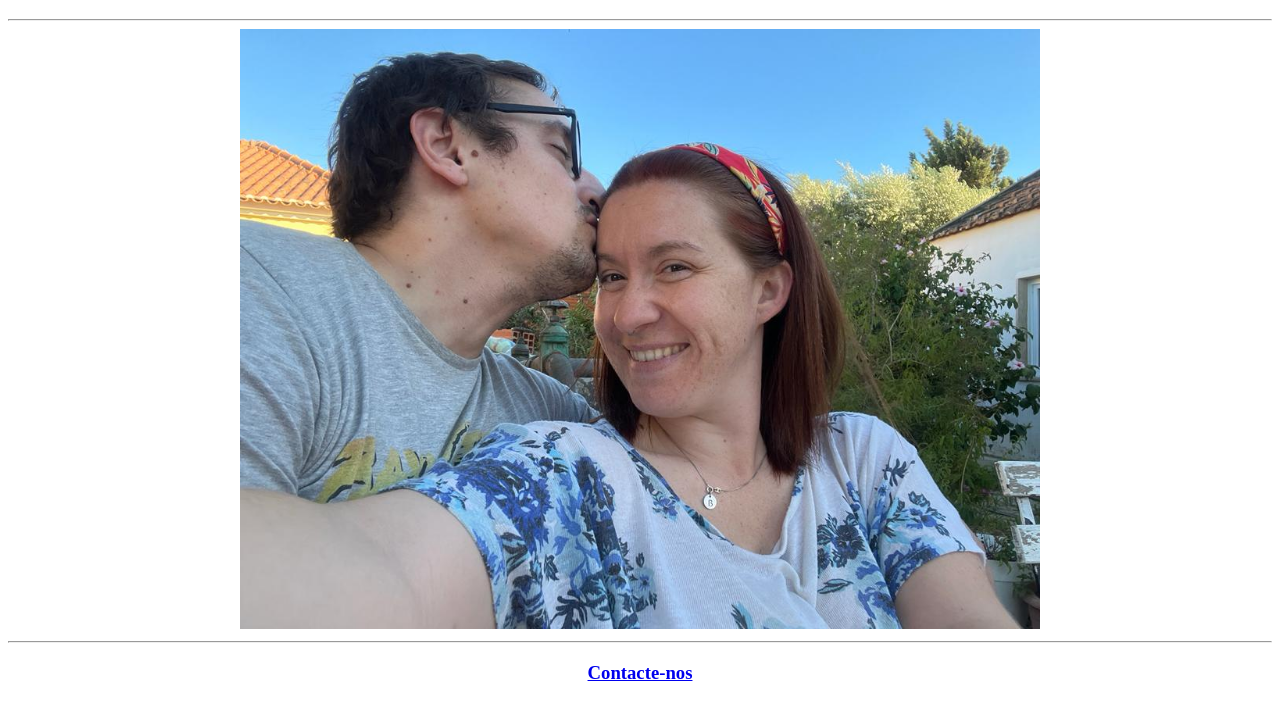
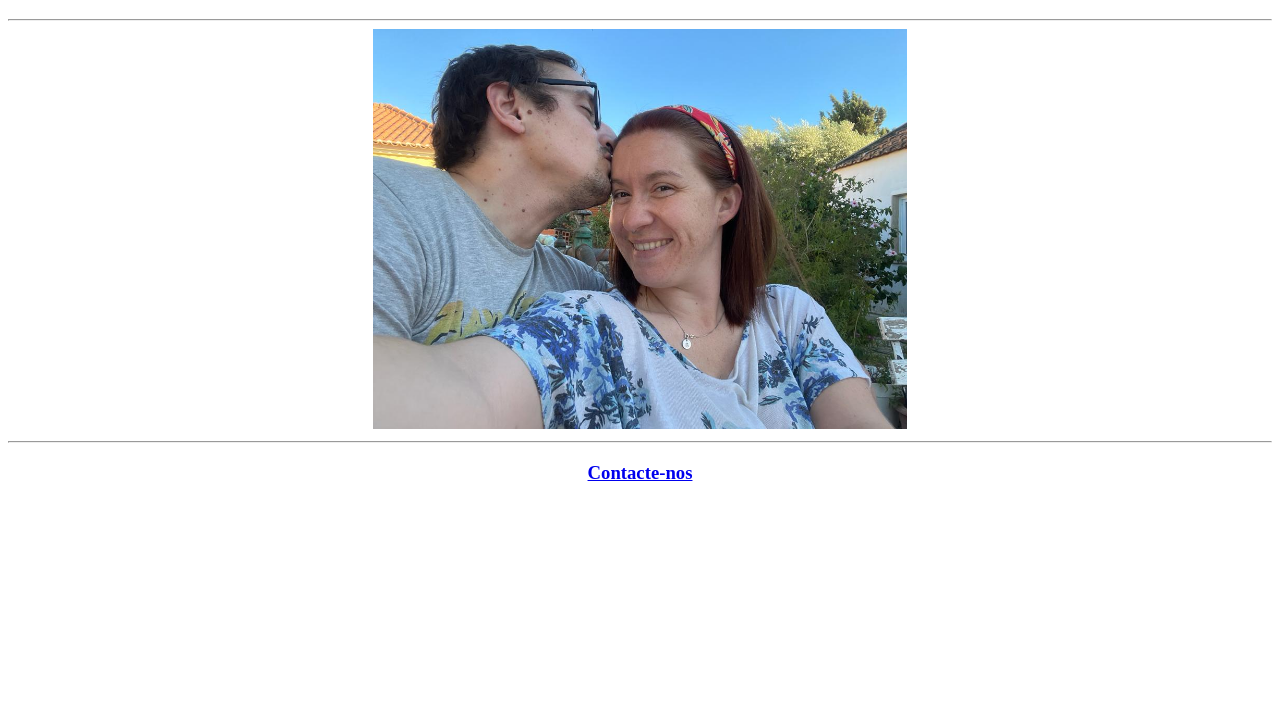
Before and after one commit to Spiffenz/html-portfolio, a plain HTML site: page index.html in a window 1280 px wide. Shown: the part 119-822 px from the top of the page. After the commit the page ends 800 px from the top, so only its background shows below. Drawn offline with Linux system fonts and the light colour scheme.

Commit message:
Update index.html

```diff
--- a/index.html
+++ b/index.html
@@ -8,7 +8,7 @@
 <H1><center>Estás convidado!</center></H1>
 <body>  <center><h1><a href="./public/ConviteCasamento.html">Convite de Casamento</a></h1></center>
     <hr>
-        <center><img src="a23cc136-ce69-436c-b576-66a08d461f8c.jpeg" height="600"></center>
+        <center><img src="a23cc136-ce69-436c-b576-66a08d461f8c.jpeg" height="400"></center>
         <hr />
   <center><h3><a href="./public/contact.html">Contacte-nos</a></h3></center>
 </body>
```
